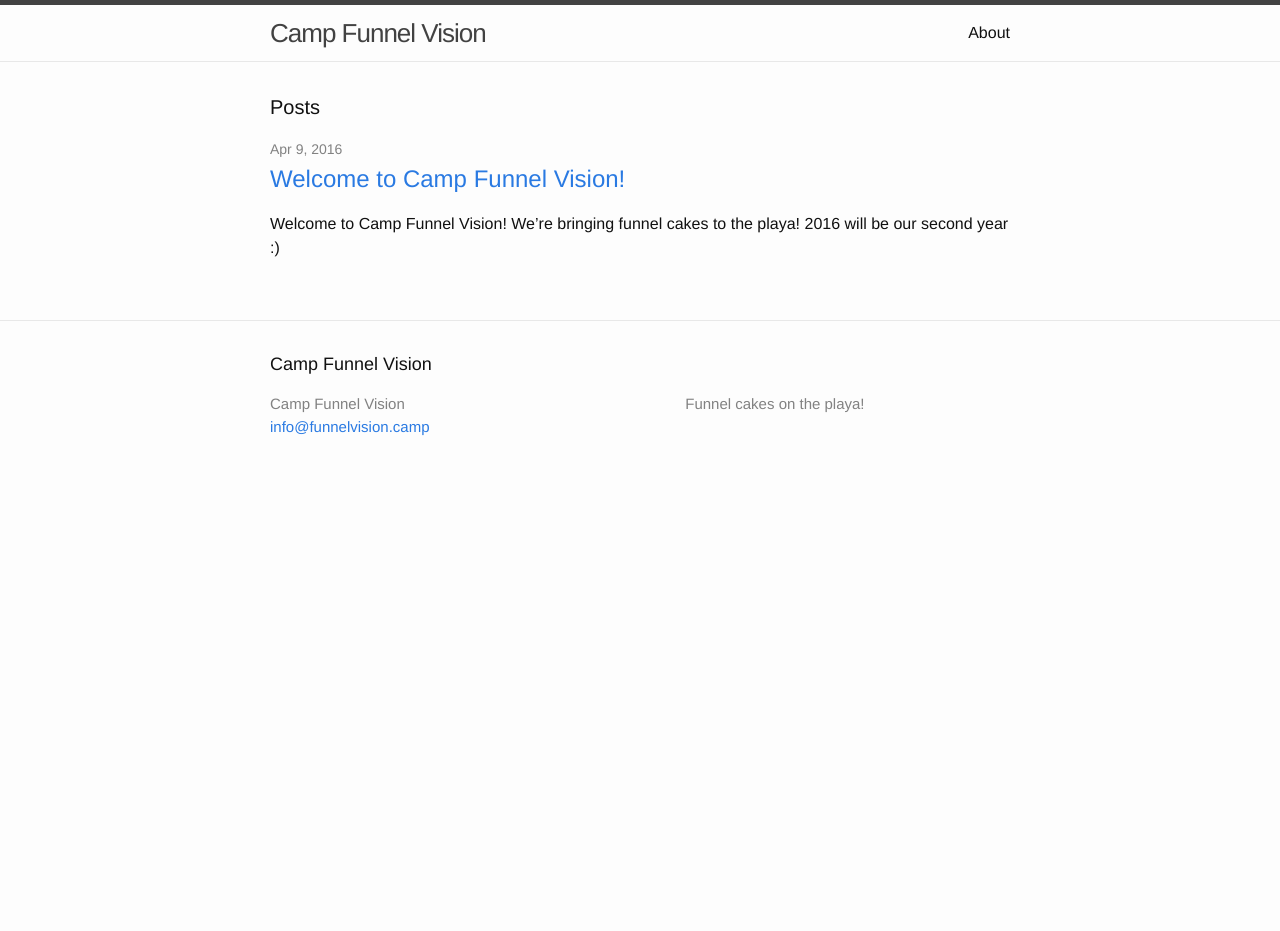
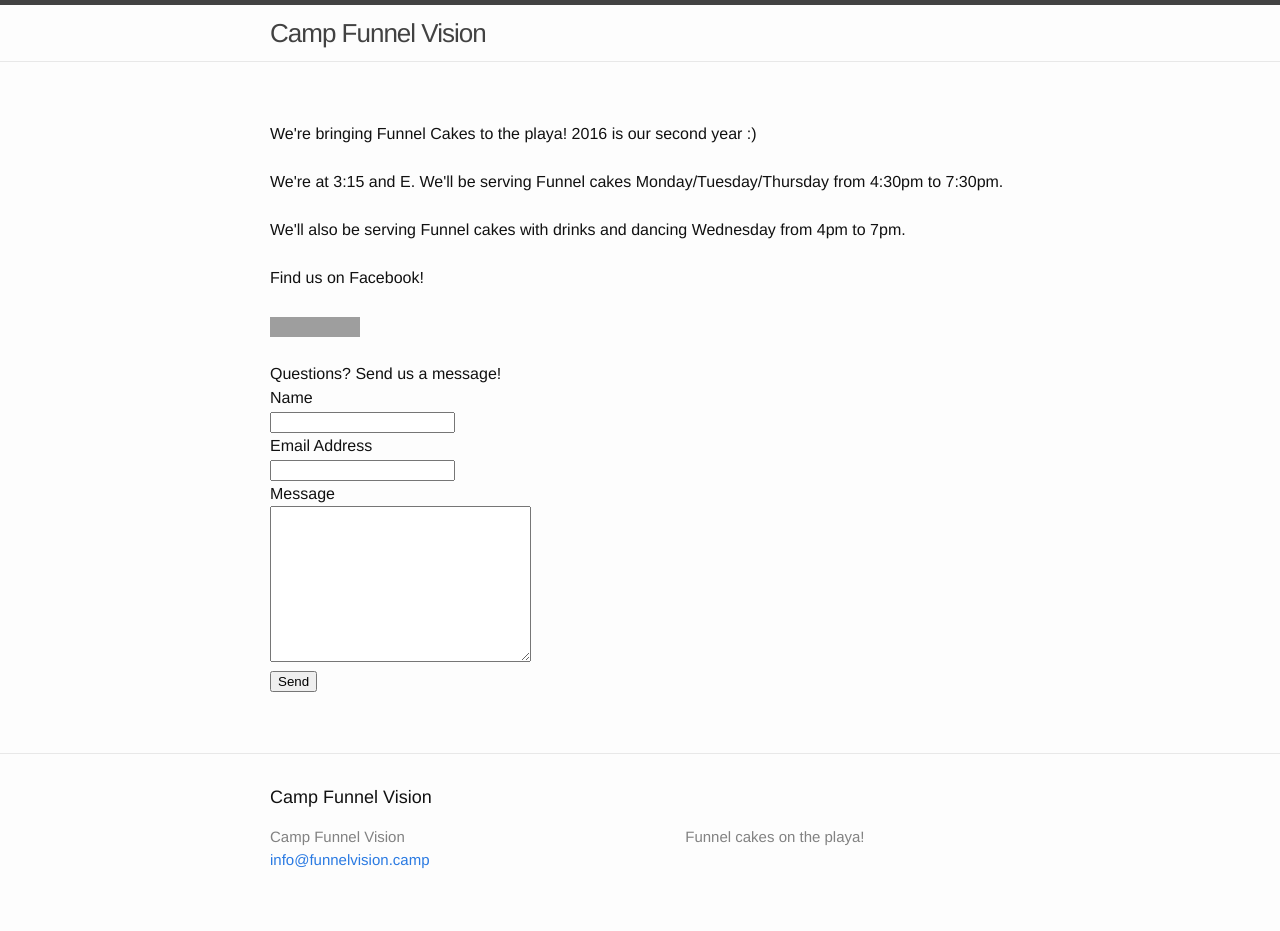
Before and after one commit to campfunnelvision/funnelvision.camp, a Jekyll site: the page built from index.html, in a window 1280 px wide. Built offline with Jekyll 4.4.1, drawn with Linux system fonts in a browser that asks for light colours; before the commit the page ends 900 px from its top, so only the background shows below that; grey boxes are pictures that could not be loaded.

Commit message:
Consolidate, add FB button

```diff
--- a/index.html
+++ b/index.html
@@ -1,22 +1,28 @@
 ---
-layout: default
+layout: page
 ---
 
-<div class="home">
-
-  <h1 class="page-heading">Posts</h1>
-
-  <ul class="post-list">
-    {% for post in site.posts %}
-      <li>
-        <span class="post-meta">{{ post.date | date: "%b %-d, %Y" }}</span>
-
-        <h2>
-          <a class="post-link" href="{{ post.url | prepend: site.baseurl }}">{{ post.title }}</a>
-        </h2>
-        <div class="entry-content">{{ post.content }}</div>
-      </li>
-    {% endfor %}
-  </ul>
-
+We're bringing Funnel Cakes to the playa!  2016 is our second year :)
+<br /><br />
+We're at 3:15 and E.  We'll be serving Funnel cakes Monday/Tuesday/Thursday from 4:30pm to 7:30pm.
+<br /><br />
+We'll also be serving Funnel cakes with drinks and dancing Wednesday from 4pm to 7pm.
+<br /><br />
+Find us on Facebook!
+<br /><br />
+<a href="https://www.facebook.com/campfunnelvision" title="Camp Funnel Vision" target="_TOP"><img class="img" src="https://badge.facebook.com/badge/1488402541452598.11055.528011362.png" style="border: 0px;" alt="" /></a>
+<br /><br />
+Questions?  Send us a message!
+<br />
+<div id="contact">
+  <form action="http://formspree.io/info@funnelvision.camp" method="POST">
+    <label for="name">Name</label><br>
+    <input type="text" id="name" name="name"><br>
+    <label for="email">Email Address</label><br>
+    <input type="email" id="email" name="_replyto"><br>
+    <label for="message">Message</label><br>
+    <textarea name="message" id="message" cols="30" rows="10"></textarea><br>
+    <input type="submit" value="Send" class="button">
+    <input type="hidden" name="_next" value= "/thanks" />
+  </form>
 </div>
```
Also changed, not shown: _posts/2016-04-09-welcome-to-funnel-vision.markdown (deleted, +0 -8 lines), about.md (deleted, +0 -22 lines).
